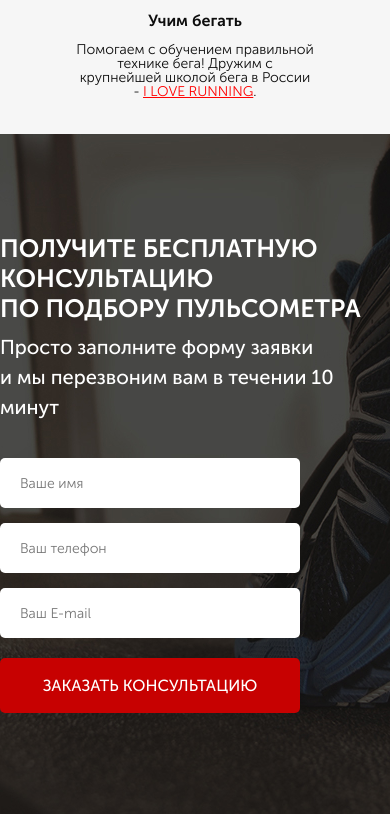
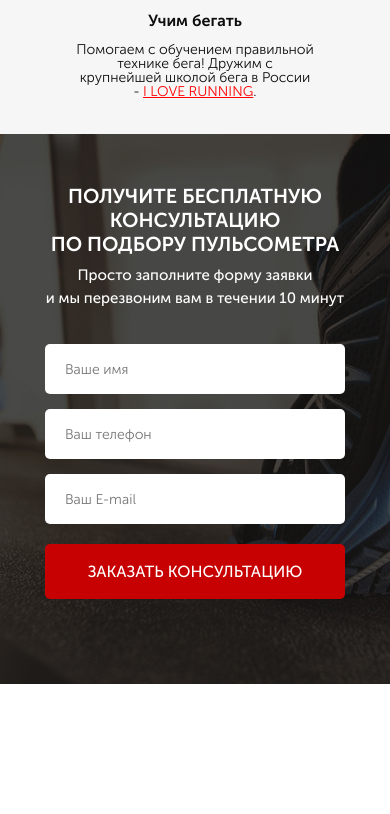
Before and after one commit to DKryg/pulse, a website: page src/index.html in a window 390 px wide. Shown: the part 1275-2089 px from the top of the page. After the commit the page ends 1959 px from the top, so only its background shows below. Drawn offline with Linux system fonts and the light colour scheme.

Commit message:
add adaptation for new section

```diff
--- a/src/sass/base/_media.scss
+++ b/src/sass/base/_media.scss
@@ -14,6 +14,22 @@
     .promo__subheader {
         font-size: 20px;
     }
+    .consultation {
+        padding: 50px 0 50px 0;
+        min-height: 550px;
+    }
+    .title_left {
+        font-size: 30px;
+        text-align: center;
+    }
+    .consultation__descr {
+        text-align: center;
+    }
+    .feed-form {
+        margin: 0 auto;
+        margin-top: 35px;
+    }
+
 }
 
 @media (max-width: 767px) {
@@ -104,4 +120,13 @@
     .advantages__descr {
         margin-top: 10px;
     }
+    .title_left {
+        font-size: 20px;
+    }
+    .consultation {
+        padding: 50px 0 30px 0;
+    }
+    .consultation__descr {
+        font-size: 15px;
+    }
 }
```
Also changed, not shown: src/css/style.min.css.
